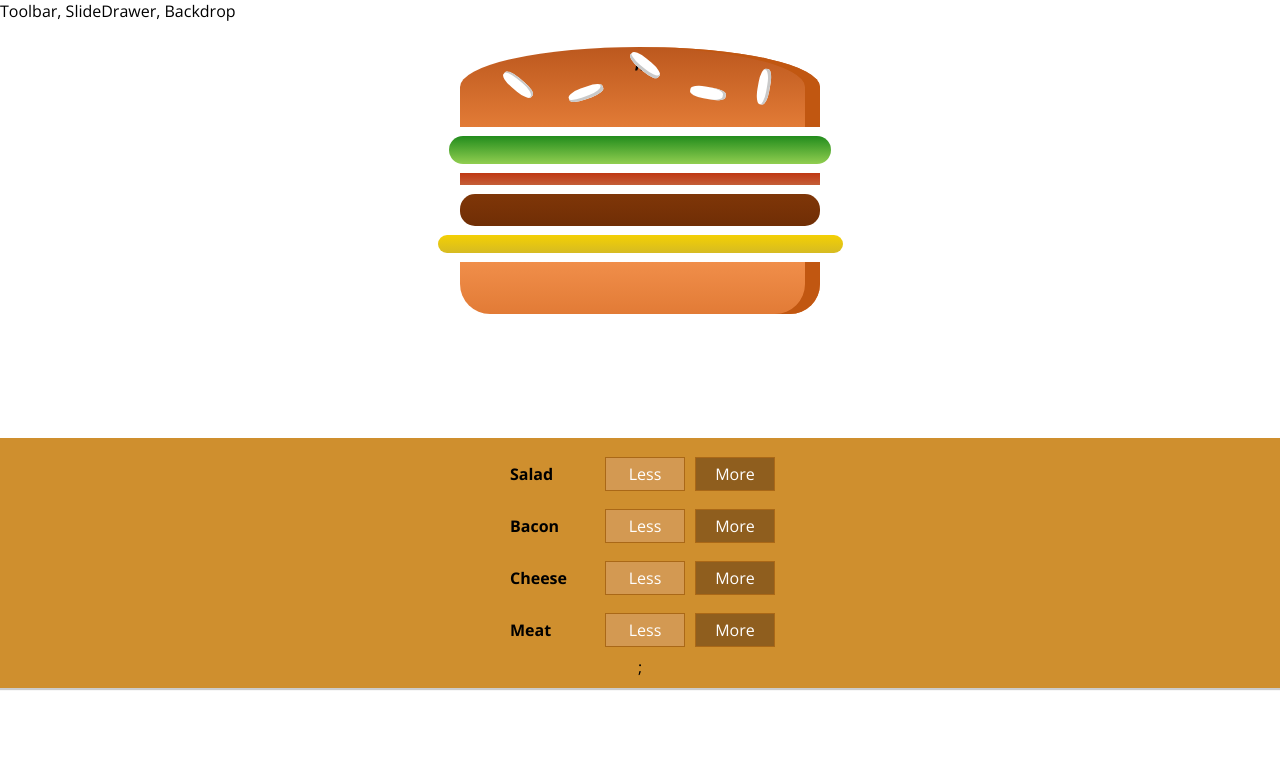
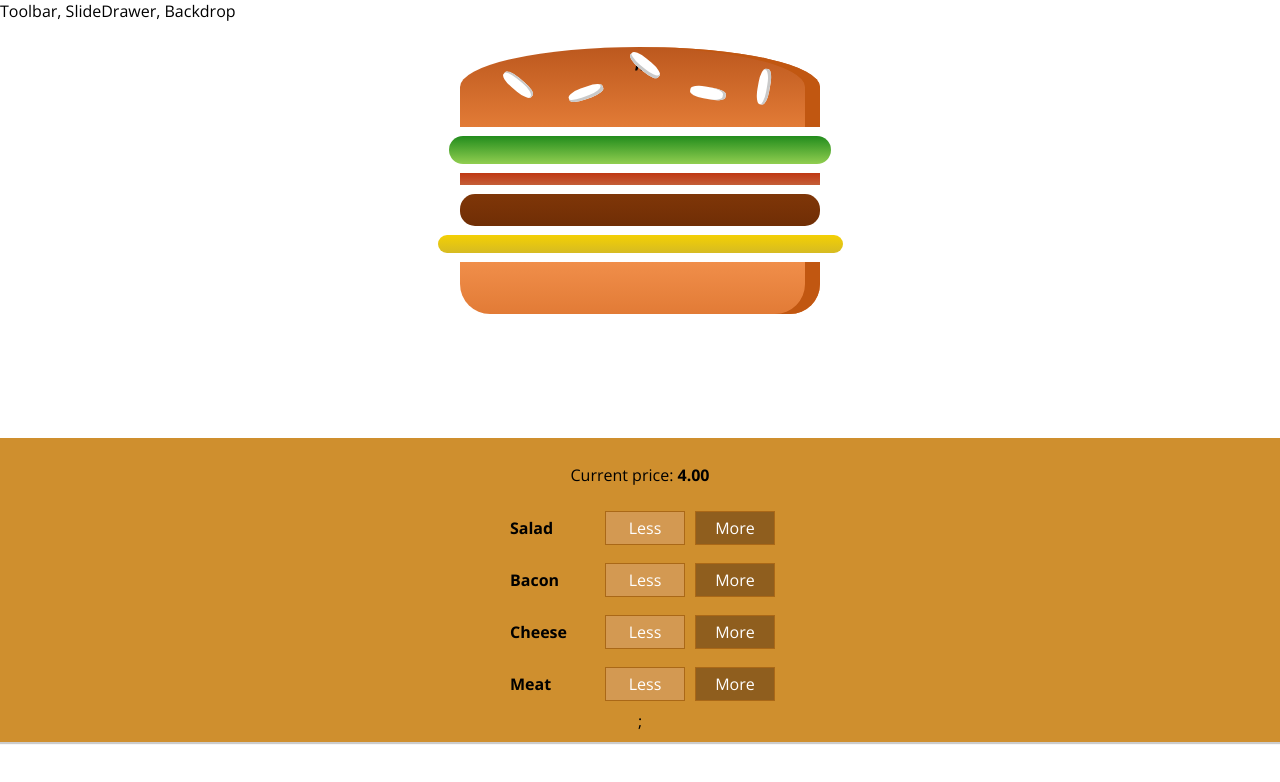
Before and after one commit to anson1138/react16-complete-guide, a React (Create React App) app in the folder burgerbuilder/burgerbuilder/: page / in a window 1280 px wide. Shown: the top 782 px of the page. Built offline with nearby package versions, Linux system fonts and the light colour scheme.

Commit message:
add removeIngredientHandler and price

```diff
--- a/burgerbuilder/burgerbuilder/src/App.js
+++ b/burgerbuilder/burgerbuilder/src/App.js
@@ -9,8 +9,6 @@ class App extends Component {
       <Layout>
       <BurgerBuilder />
       </Layout>
-
-
       </div>
     );
   }
--- a/burgerbuilder/burgerbuilder/src/components/Burger/BuildControls/BuildControl/BuildControl.js
+++ b/burgerbuilder/burgerbuilder/src/components/Burger/BuildControls/BuildControl/BuildControl.js
@@ -4,8 +4,18 @@ import classes from './BuildControl.module.css';
 const buildControl = (props) => (
             <div className={classes.BuildControl}>
                 <div className={classes.Label}>{props.label}</div>
-                <button className={classes.Less}>Less</button>
-                <button className={classes.More} onClick={props.added}>More</button>
+                <button
+                    className={classes.Less}
+                    onClick={props.removed}
+                    disabled={props.disabled}>
+                    Less
+                </button>
+
+                <button
+                    className={classes.More}
+                    onClick={props.added}>
+                    More
+                </button>
             </div>
 );
 
--- a/burgerbuilder/burgerbuilder/src/components/Burger/BuildControls/BuildControls.js
+++ b/burgerbuilder/burgerbuilder/src/components/Burger/BuildControls/BuildControls.js
@@ -11,10 +11,13 @@ const controls = [
 
 const buildControls = (props) => (
     <div className={classes.BuildControls}>
+    <p>Current price: <strong>{props.price.toFixed(2)}</strong></p>
     {controls.map(ctrl => (
         <BuildControl
             key={ctrl.label}
             added={() => {props.ingredientAdded(ctrl.type)}}
+            removed={() => {props.ingredientRemoved(ctrl.type)}}
+            disabled={props.disabled[ctrl.type]}
             label={ctrl.label} />
     ))};
 
--- a/burgerbuilder/burgerbuilder/src/containers/BurgerBuilder/BurgerBuilder.js
+++ b/burgerbuilder/burgerbuilder/src/containers/BurgerBuilder/BurgerBuilder.js
@@ -22,22 +22,84 @@ class BurgerBuilder extends Component {
         totalPrice: 4
     }
 
+    // addIngredientHandler = (type) => {
+    //     const oldCount = this.state.ingredients[type];
+    //     const updatedCount = oldCount + 1;
+    //     const updatedIngredients = {...this.state.ingredients};
+    //     updatedIngredients[type] = updatedCount;
+    //     const oldPrice = this.state.totalPrice;
+    //     const newPrice = INGREDIENT_PRICES[type] + oldPrice;
+    //     this.setState({
+    //         totalPrice: newPrice,
+    //         ingredients: updatedIngredients
+    //     });
+    // }
+
     addIngredientHandler = (type) => {
-        const oldCount = this.state.ingredients[type];
-        const updatedCount = oldCount + 1;
-        const updatedIngredients = {...this.state.ingredients};
-        updatedIngredients[type] = updatedCount;
-        const oldPrice = this.state.totalPrice;
-        const newPrice = INGREDIENT_PRICES[type] + oldPrice;
-        this.setState({totalPrice: newPrice, ingredients: updatedIngredients})
+        this.setState((prevState, props) => {
+            const updatedIngredients = {...prevState.ingredients}
+            updatedIngredients[type] += 1
+            return (
+                {
+                    ingredients: updatedIngredients,
+                    totalPrice: prevState.totalPrice + INGREDIENT_PRICES[type]
+                }
+            )
+        });
+}
 
+    //removeIngredientHandler = (type) => {
+    //    const oldCount = this.state.ingredients[type];
+    //    if (oldCount <= 0) {
+    //        return;
+    //    }
+    //    const updatedCount = oldCount - 1;
+    //    const updatedIngredients = {...this.state.ingredients};
+    //    updatedIngredients[type] = updatedCount;
+    //    const oldPrice = this.state.totalPrice;
+    //    const newPrice = INGREDIENT_PRICES[type] - oldPrice;
+    //    this.setState({
+    //        totalPrice: newPrice,
+    //        ingredients:updatedIngredients
+    //    });
+    //}
+
+    removeIngredientHandler = (type) => {
+        this.setState((prevState, props) => {
+            const updatedIngredients = {...prevState.ingredients};
+            if (updatedIngredients[type] <= 0) {
+                return;
+            } else {
+                updatedIngredients[type] -= 1;
+            }
+
+            return (
+                {
+                    ingredients: updatedIngredients,
+                    totalPrice: prevState.totalPrice - INGREDIENT_PRICES[type]
+                }
+            )
+
+        })
     }
 
     render () {
+        const disabledInfo = {
+            ...this.state.ingredients
+        }
+        for (let key in disabledInfo) {
+            disabledInfo[key] = disabledInfo[key] <= 0;
+        }
+        console.log('this is disabledInfo:',disabledInfo)
         return (
             <Aux>
                 <Burger ingredients={this.state.ingredients} />
-                <BuildControls ingredientAdded={this.addIngredientHandler} />
+                <BuildControls
+                    ingredientAdded={this.addIngredientHandler}
+                    ingredientRemoved={this.removeIngredientHandler}
+                    disabled={disabledInfo}
+                    price={this.state.totalPrice}
+                />
             </Aux>
         );
 
```
